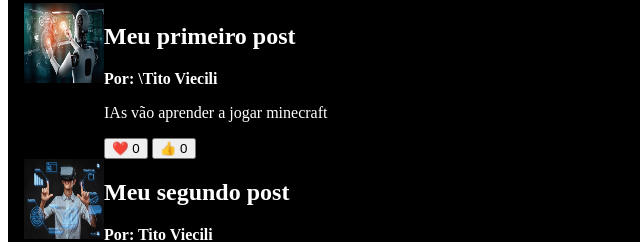
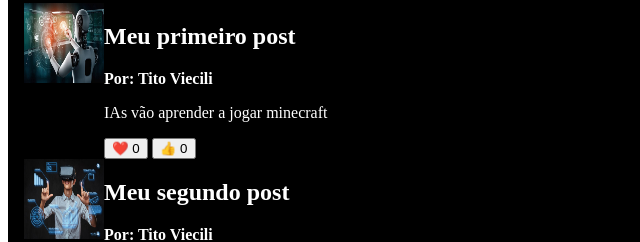
Before and after one commit to Tizz-code/meublogggggggg, a plain HTML site: page index.html in a window 1280 px wide. Shown: the part 185-427 px from the top of the page, 0-640 px from the left. Drawn offline with Linux system fonts and the light colour scheme.

Commit message:
Update index.html

```diff
--- a/index.html
+++ b/index.html
@@ -65,7 +65,7 @@
                 alt="Logotipo conceitual de tecnologia e educação: um livro aberto de onde emerge um cérebro digital brilhante, cercado por ícones de Wi-Fi, circuitos e lâmpada de ideia. Cores em tons de azul e branco.">
             <div> <!-- Divisor ou container para agrupar os textos ao lado da imagem -->
                 <h2>Meu primeiro post</h2> <!-- Título do post -->
-                <p class="artigo-autor">Por: \Tito Viecili</p> <!-- Autor com a classe de estilo em negrito -->
+                <p class="artigo-autor">Por: Tito Viecili</p> <!-- Autor com a classe de estilo em negrito -->
                 <p>IAs vão aprender a jogar minecraft</p> <!-- Conteúdo do post -->
                 <button>❤️ <span>0</span></button> <!-- Botão de curtir (coração) com contador interno -->
                 <button>👍 <span>0</span></button> <!-- Botão de joinha com contador interno -->
```
